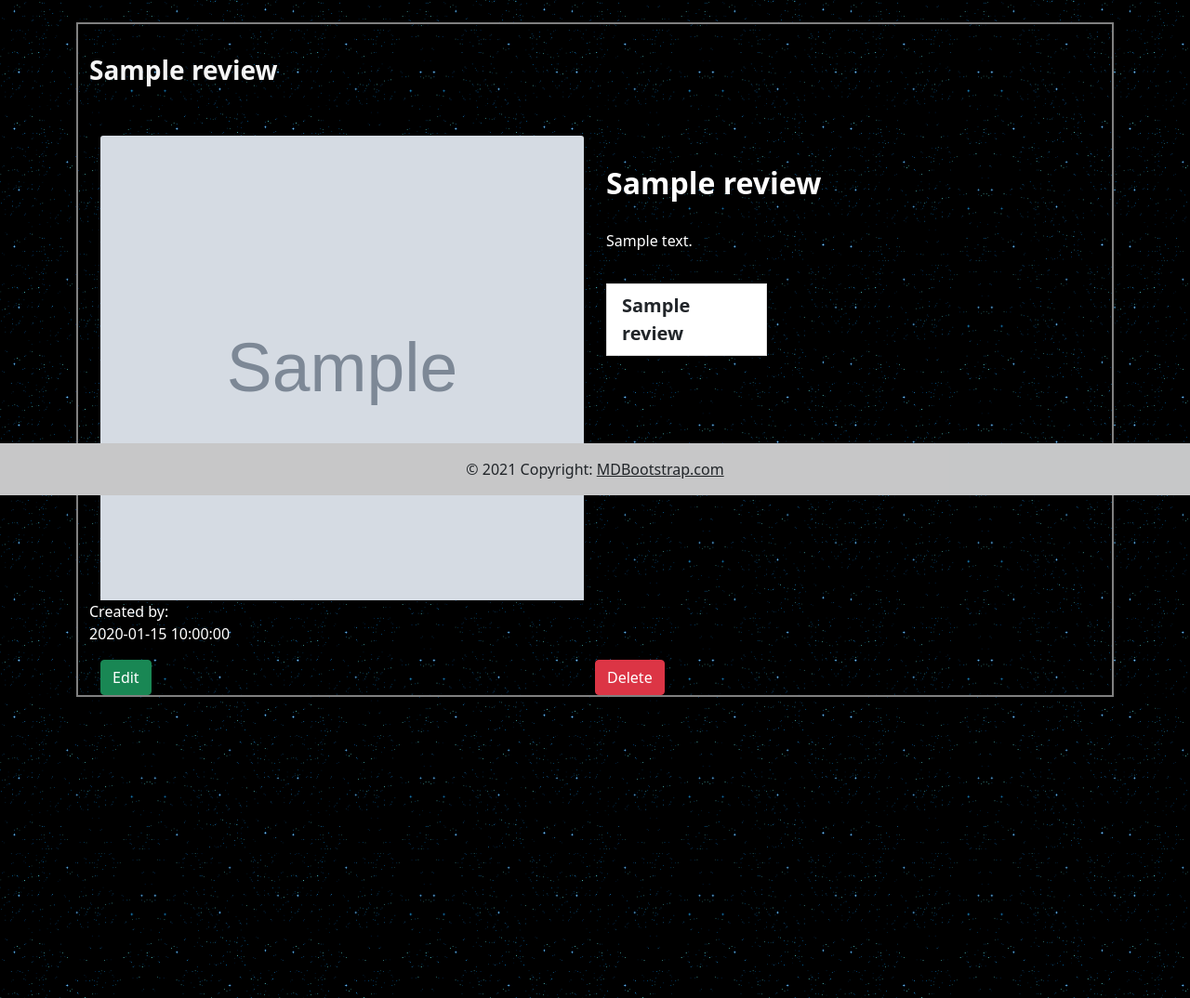
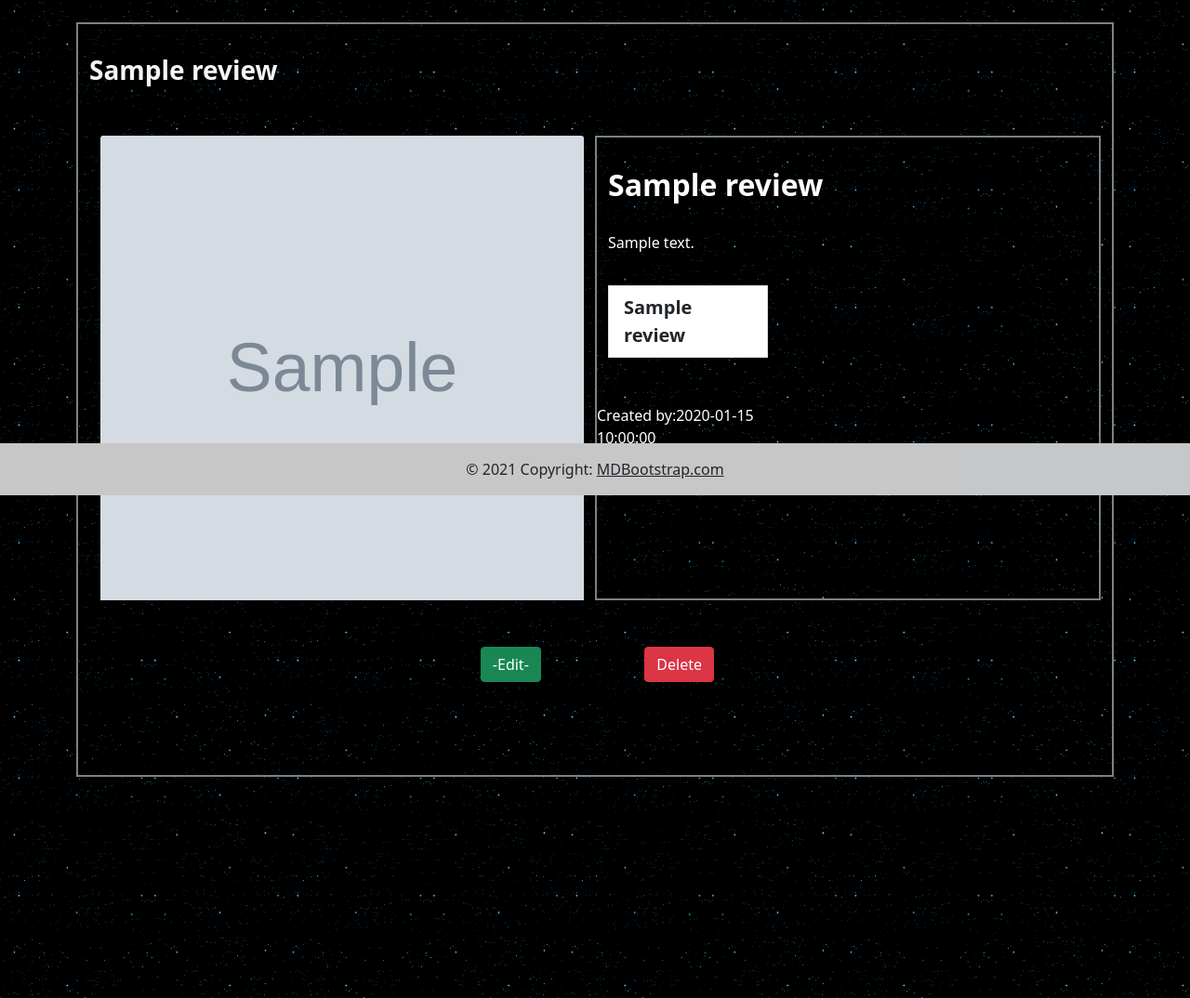
Before and after one commit to famouswelshman/16bit-reviews, a Flask app: template templates/open_review.html in a window 1280 px wide. Shown: the part 267-1341 px from the top of the page at 93% size. Run offline with Flask 2, Linux system fonts and the light colour scheme; the template is opened without the code that fills it: most values are stand-ins (such as "Sample title", 1, 10 or a date in 2020); grey boxes marked "Sample" are stand-in pictures; some libraries are stand-ins or nearby versions.

Commit message:
edit review border size edited

```diff
--- a/templates/open_review.html
+++ b/templates/open_review.html
@@ -12,24 +12,37 @@
       <div class="col-lg-6">
         <img src="{{ review.img_url }}" class="card-img-top" alt="game picture" width="auto" height="80%">
       </div>
-      <div class="col-lg-6" style="color: white;" height: 500px;>
+
+<!--------- Game Title------------------------>
+      <div class="col-lg-6" style="border: 2px solid grey; color: white;";>
         <h2 class="card-text">{{ review.game_name }}</h2>
+
+<!-------- Review Content Text Area----------->
         <div class="col-md-12">
           <p class="review-info">
             {{ review.review_input }}
           </p>
         </div>
+<!---------Console Name----------------------->
         <div class="col-lg-4">
           <h5 class="list-group-item">{{ review.console_name }}</h5>
+
+          <p class="row" style="color: white;">Created by:{{ review.created_by }}</p>
         </div>
       </div>
-      <p class="row" style="color: white;">Created by:<br>{{ review.created_by }}</p>
-      <div class="row justify-content-center">
-        <div class="col-6">
-          <a href="{{ url_for('edit_review', review_id=review._id) }}" button type="button"
-            class="btn btn-success">Edit</button></a>
+      <div class="container">
+        <div class="row row-cols-2 row-cols-lg-3" style="color: white;">
+          <div class="col-4 col-lg-2"></div>
+          <div class="col-4 col-lg-2"></div>
+
+          <div class="col-4 col-lg-2" style="text-align: center;"><a href="{{ url_for('edit_review', review_id=review._id) }}" button type="button"
+            class="btn btn-success">-Edit-</button></a>
+          </div>
+          <div class="col-4 col-lg-2" style="text-align: center; padding-bottom: 100px;"><a href="" button type="button"
+            class="btn btn-danger">Delete</button></a>
+          </div>
         </div>
-        <div class="col-6">
-          <button type="button" class="btn btn-danger">Delete</button>
-        </div>
+      </div>
+      </div>
+      </div>
         {% endblock %}
```
